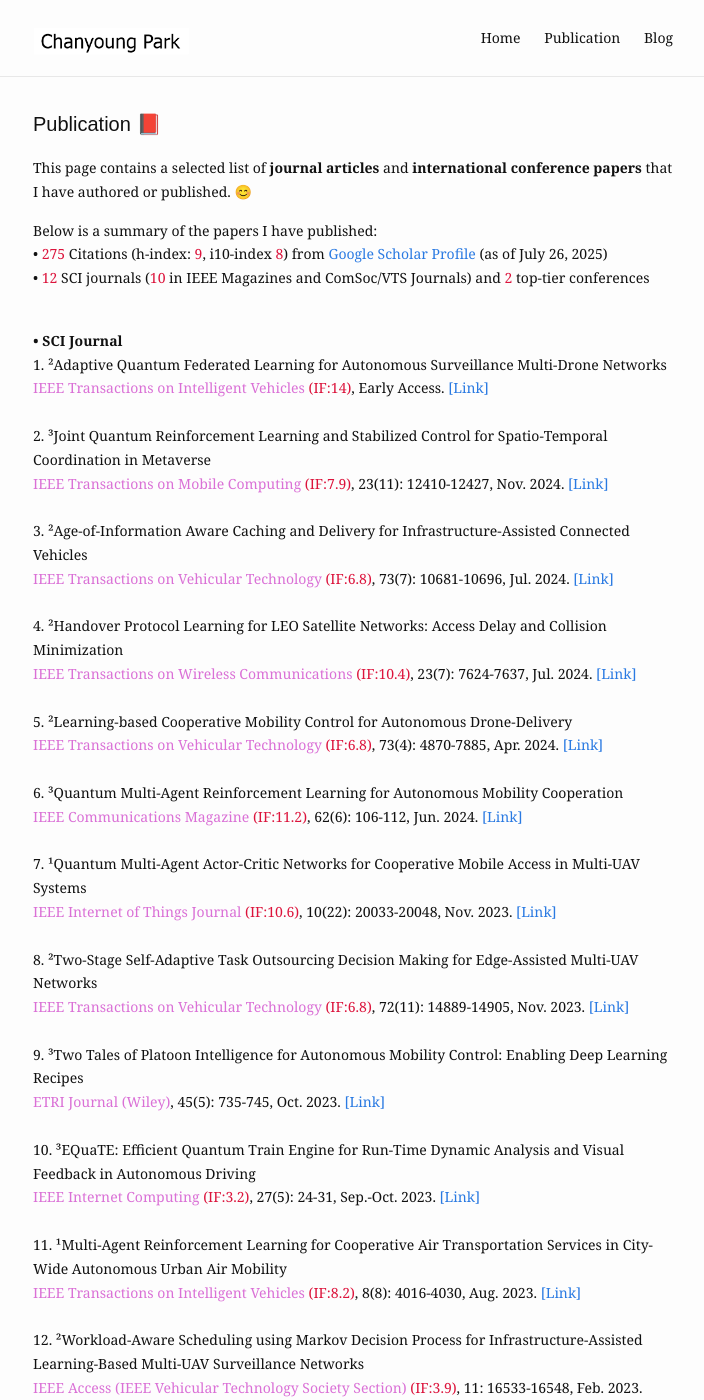
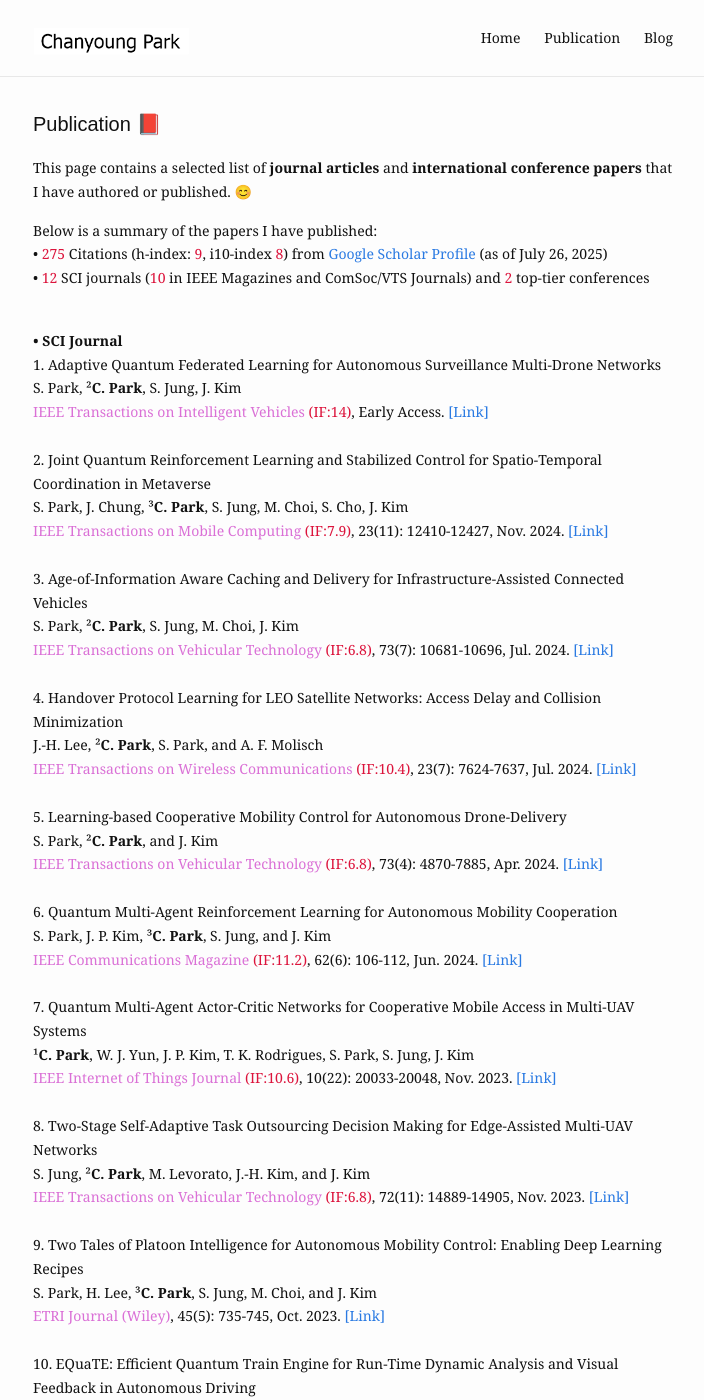
Before and after one commit to cosdeneb/cosdeneb.github.io, a Jekyll site: the page built from publication.md, in a window 1280 px wide and 1400 px high. Shown: the whole window, without its empty margins (287-991 px from the left). Built offline with Jekyll 4.4.1, drawn with Linux system fonts in a browser that asks for light colours; some of the changed text lies outside the part shown.

Commit message:
Update publication.md

```diff
--- a/publication.md
+++ b/publication.md
@@ -15,66 +15,84 @@
 <p>
   <b>• SCI Journal</b> <br/>
 
-  1. ²Adaptive Quantum Federated Learning for Autonomous Surveillance Multi-Drone Networks <br/>
+  1. Adaptive Quantum Federated Learning for Autonomous Surveillance Multi-Drone Networks <br/>
+  S. Park, ²<b>C. Park</b>, S. Jung, J. Kim <br/>
   <font color='#da70d6'>IEEE Transactions on Intelligent Vehicles</font>
   <font color='#dc143c'>(IF:14)</font>, Early Access.
   <a href="https://ieeexplore.ieee.org/abstract/document/10764760">[Link]</a><br/><br/>
 
-  2. ³Joint Quantum Reinforcement Learning and Stabilized Control for Spatio-Temporal Coordination in Metaverse <br/>
+  2. Joint Quantum Reinforcement Learning and Stabilized Control for Spatio-Temporal Coordination in Metaverse <br/>
+  S. Park, J. Chung, ³<b>C. Park</b>, S. Jung, M. Choi, S. Cho, J. Kim <br/>
   <font color='#da70d6'>IEEE Transactions on Mobile Computing</font> <font color='#dc143c'>(IF:7.9)</font>, 23(11): 12410-12427, Nov. 2024. <a href="https://ieeexplore.ieee.org/abstract/document/10543150">[Link]</a><br/><br/>
 
-  3. ²Age-of-Information Aware Caching and Delivery for Infrastructure-Assisted Connected Vehicles <br/>
+  3. Age-of-Information Aware Caching and Delivery for Infrastructure-Assisted Connected Vehicles <br/>
+  S. Park, ²<b>C. Park</b>, S. Jung, M. Choi, J. Kim <br/>
   <font color='#da70d6'>IEEE Transactions on Vehicular Technology</font> <font color='#dc143c'>(IF:6.8)</font>, 73(7): 10681-10696, Jul. 2024. <a href="https://ieeexplore.ieee.org/abstract/document/10491361">[Link]</a><br/><br/>
 
-  4. ²Handover Protocol Learning for LEO Satellite Networks: Access Delay and Collision Minimization <br/>
+  4. Handover Protocol Learning for LEO Satellite Networks: Access Delay and Collision Minimization <br/>
+  J.-H. Lee, ²<b>C. Park</b>, S. Park, and A. F. Molisch <br/>
   <font color='#da70d6'>IEEE Transactions on Wireless Communications</font> <font color='#dc143c'>(IF:10.4)</font>, 23(7): 7624-7637, Jul. 2024. <a href="https://ieeexplore.ieee.org/abstract/document/10371217">[Link]</a><br/><br/>
 
-  5. ²Learning-based Cooperative Mobility Control for Autonomous Drone-Delivery <br/>
+  5. Learning-based Cooperative Mobility Control for Autonomous Drone-Delivery <br/>
+  S. Park, ²<b>C. Park</b>, and J. Kim <br/>
   <font color='#da70d6'>IEEE Transactions on Vehicular Technology</font> <font color='#dc143c'>(IF:6.8)</font>, 73(4): 4870-7885, Apr. 2024. <a href="https://ieeexplore.ieee.org/abstract/document/10310117">[Link]</a><br/><br/>
 
-  6. ³Quantum Multi-Agent Reinforcement Learning for Autonomous Mobility Cooperation <br/>
+  6. Quantum Multi-Agent Reinforcement Learning for Autonomous Mobility Cooperation <br/>
+  S. Park, J. P. Kim, ³<b>C. Park</b>, S. Jung, and J. Kim <br/>
   <font color='#da70d6'>IEEE Communications Magazine</font> <font color='#dc143c'>(IF:11.2)</font>, 62(6): 106-112, Jun. 2024. <a href="https://ieeexplore.ieee.org/abstract/document/10232949">[Link]</a><br/><br/>
 
-  7. ¹Quantum Multi-Agent Actor-Critic Networks for Cooperative Mobile Access in Multi-UAV Systems <br/>
+  7. Quantum Multi-Agent Actor-Critic Networks for Cooperative Mobile Access in Multi-UAV Systems <br/>
+  ¹<b>C. Park</b>, W. J. Yun, J. P. Kim, T. K. Rodrigues, S. Park, S. Jung, J. Kim <br/>
   <font color='#da70d6'>IEEE Internet of Things Journal</font> <font color='#dc143c'>(IF:10.6)</font>, 10(22): 20033-20048, Nov. 2023. <a href="https://ieeexplore.ieee.org/abstract/document/10143981">[Link]</a><br/><br/>
 
-  8. ²Two-Stage Self-Adaptive Task Outsourcing Decision Making for Edge-Assisted Multi-UAV Networks <br/>
+  8. Two-Stage Self-Adaptive Task Outsourcing Decision Making for Edge-Assisted Multi-UAV Networks <br/>
+  S. Jung, ²<b>C. Park</b>, M. Levorato, J.-H. Kim, and J. Kim <br/>
   <font color='#da70d6'>IEEE Transactions on Vehicular Technology</font> <font color='#dc143c'>(IF:6.8)</font>, 72(11): 14889-14905, Nov. 2023. <a href="https://ieeexplore.ieee.org/abstract/document/10144676">[Link]</a><br/><br/>
 
-  9. ³Two Tales of Platoon Intelligence for Autonomous Mobility Control: Enabling Deep Learning Recipes <br/>
+  9. Two Tales of Platoon Intelligence for Autonomous Mobility Control: Enabling Deep Learning Recipes <br/>
+  S. Park, H. Lee, ³<b>C. Park</b>, S. Jung, M. Choi, and J. Kim <br/>
   <font color='#da70d6'>ETRI Journal (Wiley)</font>, 45(5): 735-745, Oct. 2023. <a href="https://onlinelibrary.wiley.com/doi/full/10.4218/etrij.2023-0132">[Link]</a><br/><br/>
 
-  10. ³EQuaTE: Efficient Quantum Train Engine for Run-Time Dynamic Analysis and Visual Feedback in Autonomous Driving <br/>
+  10. EQuaTE: Efficient Quantum Train Engine for Run-Time Dynamic Analysis and Visual Feedback in Autonomous Driving <br/>
+  S. Park, H. Feng, ³<b>C. Park</b>, Y. K. Lee, S. Jung, J. Kim <br/>
   <font color='#da70d6'>IEEE Internet Computing</font> <font color='#dc143c'>(IF:3.2)</font>, 27(5): 24-31, Sep.-Oct. 2023. <a href="https://ieeexplore.ieee.org/abstract/document/10229500">[Link]</a><br/><br/>
 
-  11. ¹Multi-Agent Reinforcement Learning for Cooperative Air Transportation Services in City-Wide Autonomous Urban Air Mobility <br/>
+  11. Multi-Agent Reinforcement Learning for Cooperative Air Transportation Services in City-Wide Autonomous Urban Air Mobility <br/>
+  ¹<b>C. Park</b>, G. S. Kim, S. Park, S. Jung, J. Kim <br/>
   <font color='#da70d6'>IEEE Transactions on Intelligent Vehicles</font> <font color='#dc143c'>(IF:8.2)</font>, 8(8): 4016-4030, Aug. 2023. <a href="https://ieeexplore.ieee.org/abstract/document/10144378">[Link]</a><br/><br/>
 
-  12. ²Workload-Aware Scheduling using Markov Decision Process for Infrastructure-Assisted Learning-Based Multi-UAV Surveillance Networks <br/>
+  12. Workload-Aware Scheduling using Markov Decision Process for Infrastructure-Assisted Learning-Based Multi-UAV Surveillance Networks <br/>
+  S. Park, ²<b>C. Park</b>, S. Jung, J.-H. Kim, J. Kim <br/>
   <font color='#da70d6'>IEEE Access (IEEE Vehicular Technology Society Section)</font> <font color='#dc143c'>(IF:3.9)</font>, 11: 16533-16548, Feb. 2023. <a href="https://ieeexplore.ieee.org/abstract/document/10045685">[Link]</a><br/><br/>
 </p>
 
 <p>
   <b>• Conference</b><br/>
 
-  1. ⁴Demo: EQuaTE: Efficient Quantum Train Engine Design and Demonstration for Dynamic Software Analysis <br/>
+  1. Demo: EQuaTE: Efficient Quantum Train Engine Design and Demonstration for Dynamic Software Analysis <br/>
+  S. Park, H. Feng, W. J. Yun, ⁴<b>C. Park</b>, Y. K. Lee, S. Jung and J. Kim <br/>
   <font color='#32cd32'>IEEE International Conference on Distributed Computing Systems (ICDCS)</font> <font color='#dc143c'></font>, Jul. 2023. <a href="https://ieeexplore.ieee.org/abstract/document/10272530">[Link]</a><br/><br/>
 
-  2. ¹Poster: Coordinated Multi-Agent Reinforcement Learning for Unmanned Aerial Vehicle Swarms in Autonomous Mobile Access Applications <br/>
+  2. Poster: Coordinated Multi-Agent Reinforcement Learning for Unmanned Aerial Vehicle Swarms in Autonomous Mobile Access Applications <br/>
+  ¹<b>C. Park</b>, H. Lee, W. J. Yun, S. Park, S. Jung and J. Kim <br/>
   <font color='#32cd32'>IEEE International Conference on Distributed Computing Systems (ICDCS)</font> <font color='#dc143c'></font>, Jul. 2023. <a href="https://ieeexplore.ieee.org/abstract/document/10272444">[Link]</a><br/><br/>
 
-  3. ¹Multi-Agent Deep Reinforcement Learning for Efficient Passenger Delivery in Urban Air Mobility <br/>
+  3. Multi-Agent Deep Reinforcement Learning for Efficient Passenger Delivery in Urban Air Mobility <br/>
+  ¹<b>C. Park</b>, S. Park, G. S. Kim, S. Jung, J.-H. Kim, J. Kim <br/>
   <font color='#32cd32'>IEEE International Conference on Communications (ICC)</font> <font color='#dc143c'>(Acceptance rate: 38.5%)</font>, May-Jun. 2023. <a href="https://ieeexplore.ieee.org/abstract/document/10279436">[Link]</a><br/><br/>
 
-  4. ³Hybrid MAC for Military UAV Networks <br/>
+  4. Hybrid MAC for Military UAV Networks <br/>
+  G. S Kim, H. Lee, ³<b>C. Park</b>, S. Jung, J.-H Kim, J. Kim <br/>
   <font color='#32cd32'>IEEE International Conference on Information Networking (ICOIN)</font>, Jan. 2023. <a href="https://ieeexplore.ieee.org/abstract/document/10048910">[Link]</a><br/><br/>
 </p>
 
 <p>
   <b>• Preprints</b><br/>
-  1. ¹Software Simulation and Visualization of Quantum Multi-Drone Reinforcement Learning <br/>
+  1. Software Simulation and Visualization of Quantum Multi-Drone Reinforcement Learning <br/>
+  ¹<b>C. Park</b>, J. P. Kim, W. J. Yun, S. Park, S. Jung, and J. Kim <br/>
   <font color='#ffa500'>arXiv:2211.15375</font> <a href="https://arxiv.org/abs/2211.15375">[Link]</a><br/><br/>
 
-  2. ¹Cooperative Multi-Agent Deep Reinforcement Learning for Reliable and Energy-Efficient Mobile Access via Multi-UAV Control <br/>
-  <font color='#ffa500'>arXiv:2210.00945</font> <a href="https://arxiv.org/abs/2210.00945">[Link]</a><br/><br/>
+  2. Cooperative Multi-Agent Deep Reinforcement Learning for Reliable and Energy-Efficient Mobile Access via Multi-UAV Control <br/>
+  ¹<b>C. Park</b>, S. Park, S. Jung, C. Cordeiro, and J. Kim <br/>
+  <font color='#ffa500'>arXiv:2210.00945</font> <a href="https://arxiv.org/abs/2210.00945">[Link]</a>br/><br/>
 </p>
```
